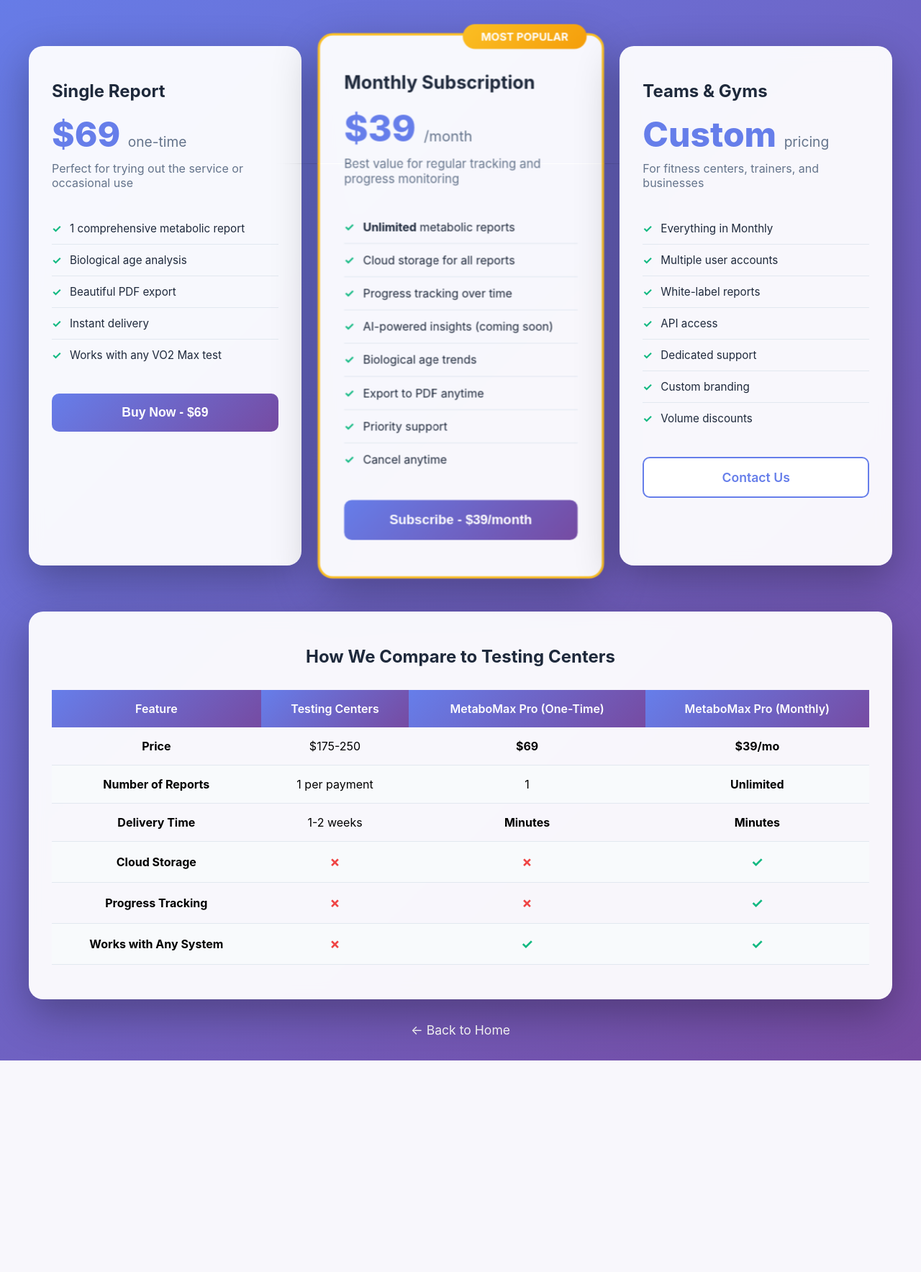
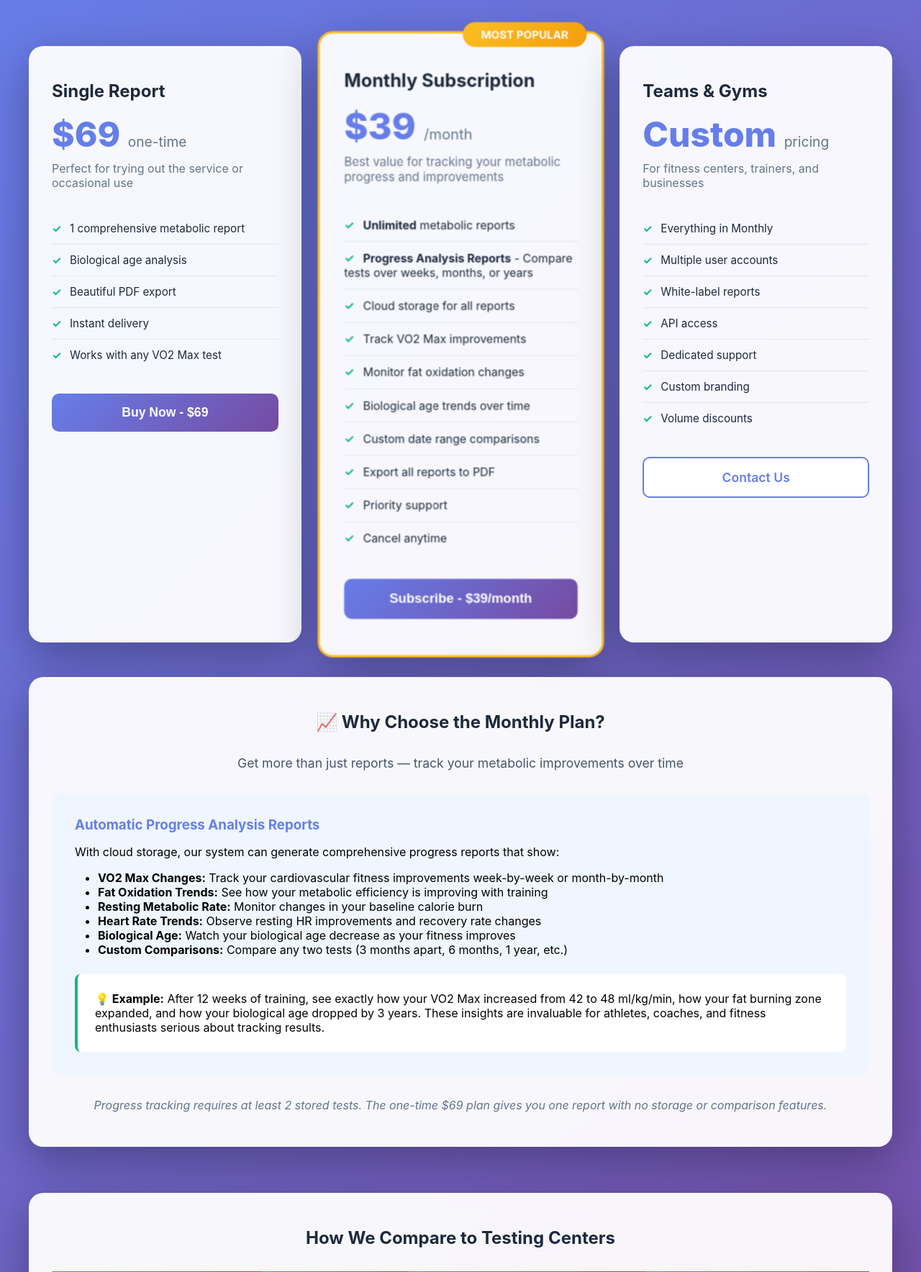
Before and after one commit to mgentry11/metabomaxpro1, a Flask app: page /pricing in a window 1280 px wide. Shown: the part 132-1900 px from the top of the page at 72% size. Before the commit the page ends 1606 px from the top, so only its background shows below. Run offline with Flask 3, Linux system fonts and the light colour scheme.

Commit message:
Enhance pricing with progress tracking value proposition
Pricing Page Updates:
- Expanded subscription features list with progress tracking details
- Added dedicated "Why Choose Monthly?" section with progress analysis explanation
- Listed specific trackable metrics (VO2 Max, fat oxidation, RMR, HR, bio age)
- Added concrete example: 12-week training improvement scenario
- Clarified that progress tracking requires 2+ stored tests

Landing Page Updates:
- Enhanced "Progress Analysis Reports" feature description
- Emphasized custom date range comparisons
- Highlighted automatic tracking over weeks/months/years

Key Value Proposition:
The $39/month plan now clearly positions progress tracking as the killer feature
that justifies the subscription vs one-time purchase. Users can see exactly how
their metabolic fitness improves over time with automated comparison reports.

🤖 Generated with [Claude Code](https://claude.com/claude-code)

Co-Authored-By: Claude <noreply@anthropic.com>

```diff
--- a/templates/landing.html
+++ b/templates/landing.html
@@ -352,8 +352,8 @@
 
             <div class="feature-card">
                 <div class="icon">📈</div>
-                <h3>Progress Tracking</h3>
-                <p>Compare multiple tests and see your improvement over time. Perfect for athletes and fitness enthusiasts.</p>
+                <h3>Progress Analysis Reports</h3>
+                <p>Automatically compare tests over weeks, months, or years. Track VO2 Max improvements, fat oxidation changes, and biological age trends with custom date range analysis.</p>
             </div>
 
             <div class="feature-card">
--- a/templates/pricing.html
+++ b/templates/pricing.html
@@ -267,14 +267,16 @@
                     $39
                     <small>/month</small>
                 </div>
-                <div class="plan-description">Best value for regular tracking and progress monitoring</div>
+                <div class="plan-description">Best value for tracking your metabolic progress and improvements</div>
                 <ul class="features-list">
                     <li><strong>Unlimited</strong> metabolic reports</li>
+                    <li><strong>Progress Analysis Reports</strong> - Compare tests over weeks, months, or years</li>
                     <li>Cloud storage for all reports</li>
-                    <li>Progress tracking over time</li>
-                    <li>AI-powered insights (coming soon)</li>
-                    <li>Biological age trends</li>
-                    <li>Export to PDF anytime</li>
+                    <li>Track VO2 Max improvements</li>
+                    <li>Monitor fat oxidation changes</li>
+                    <li>Biological age trends over time</li>
+                    <li>Custom date range comparisons</li>
+                    <li>Export all reports to PDF</li>
                     <li>Priority support</li>
                     <li>Cancel anytime</li>
                 </ul>
@@ -300,6 +302,35 @@
                 </ul>
                 <a href="mailto:support@metabomaxpro.com" class="btn btn-secondary">Contact Us</a>
             </div>
+        </div>
+
+        <!-- Progress Tracking Explainer -->
+        <div class="comparison-section" style="margin-top: 3rem;">
+            <h2>📈 Why Choose the Monthly Plan?</h2>
+            <p style="font-size: 1.1rem; text-align: center; margin-bottom: 2rem; color: #475569;">
+                Get more than just reports — track your metabolic improvements over time
+            </p>
+
+            <div style="background: #eff6ff; padding: 2rem; border-radius: 12px; margin: 2rem 0;">
+                <h3 style="color: #667eea; margin-bottom: 1rem;">Automatic Progress Analysis Reports</h3>
+                <p style="margin-bottom: 1rem;">With cloud storage, our system can generate comprehensive progress reports that show:</p>
+                <ul style="margin-left: 2rem; margin-top: 1rem;">
+                    <li><strong>VO2 Max Changes:</strong> Track your cardiovascular fitness improvements week-by-week or month-by-month</li>
+                    <li><strong>Fat Oxidation Trends:</strong> See how your metabolic efficiency is improving with training</li>
+                    <li><strong>Resting Metabolic Rate:</strong> Monitor changes in your baseline calorie burn</li>
+                    <li><strong>Heart Rate Trends:</strong> Observe resting HR improvements and recovery rate changes</li>
+                    <li><strong>Biological Age:</strong> Watch your biological age decrease as your fitness improves</li>
+                    <li><strong>Custom Comparisons:</strong> Compare any two tests (3 months apart, 6 months, 1 year, etc.)</li>
+                </ul>
+
+                <div style="background: white; padding: 1.5rem; margin-top: 1.5rem; border-radius: 8px; border-left: 4px solid #10b981;">
+                    <p style="margin: 0;"><strong>💡 Example:</strong> After 12 weeks of training, see exactly how your VO2 Max increased from 42 to 48 ml/kg/min, how your fat burning zone expanded, and how your biological age dropped by 3 years. These insights are invaluable for athletes, coaches, and fitness enthusiasts serious about tracking results.</p>
+                </div>
+            </div>
+
+            <p style="text-align: center; font-size: 1rem; color: #64748b; margin-top: 1rem;">
+                <em>Progress tracking requires at least 2 stored tests. The one-time $69 plan gives you one report with no storage or comparison features.</em>
+            </p>
         </div>
 
         <!-- Comparison Section -->
```
